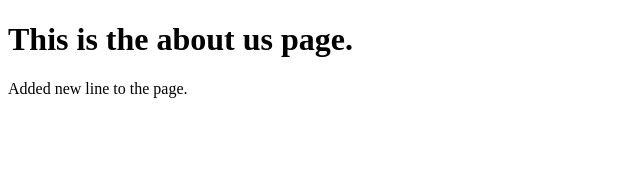
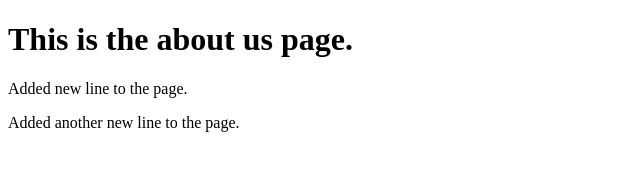
Before and after one commit to jayrick-test/hello-world, a plain HTML site: page about.html in a window 1280 px wide. Shown: the whole page, without its empty margins (0-640 px from the left). Drawn offline with Linux system fonts and the light colour scheme.

Commit message:
Update about.html

```diff
--- a/about.html
+++ b/about.html
@@ -6,5 +6,6 @@
 		<body>
 			<h1>This is the about us page.</h1>
 			<p>Added new line to the page.</p>
+			<p>Added another new line to the page.</p>
 		</body>
 	</html>
```
